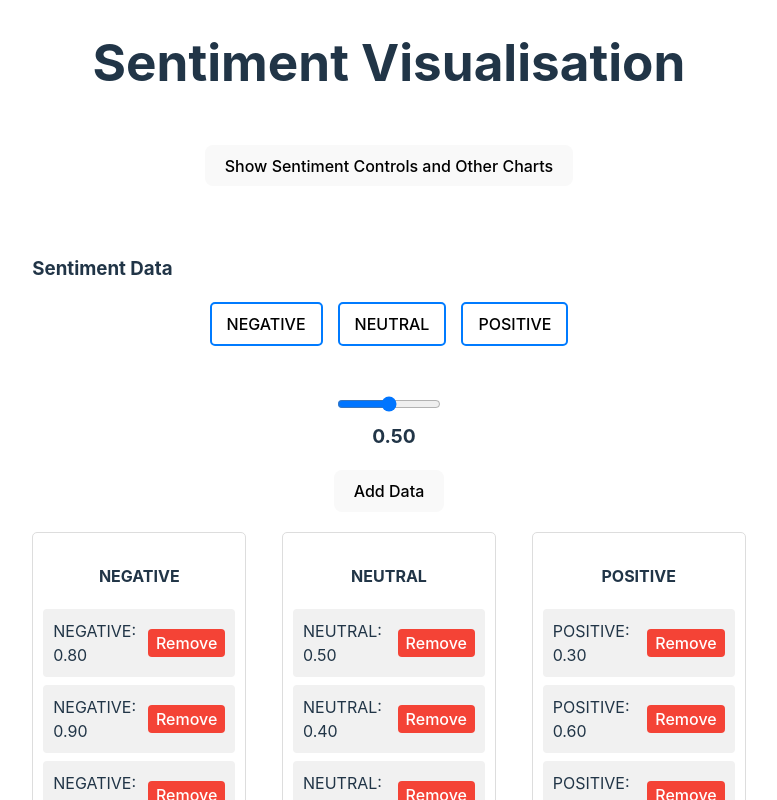
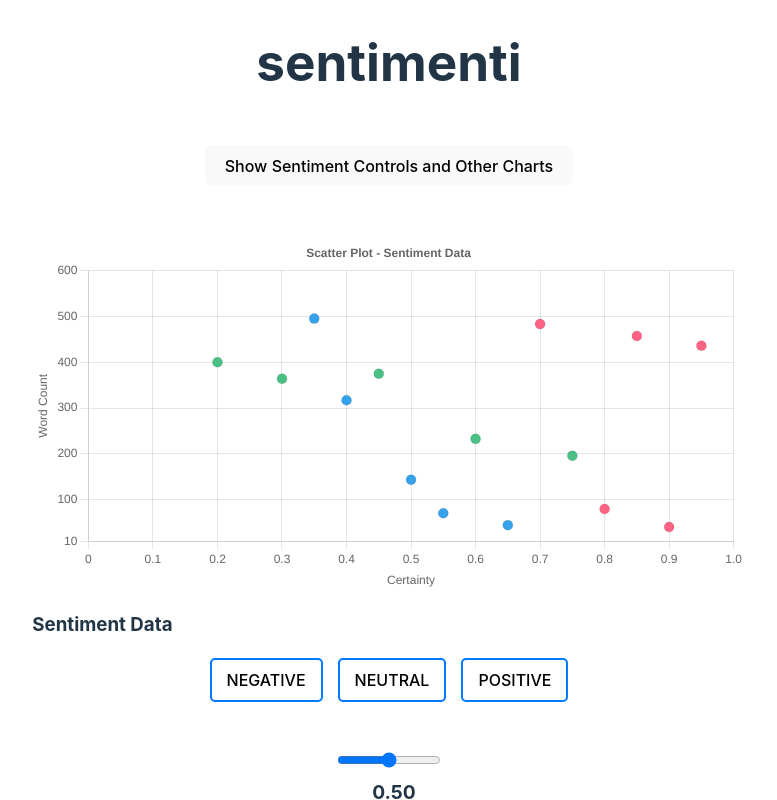
Before and after one commit to beatalinnea/prototype-chart-visualisation, a React (Vite) app: page / in a window 1280 px wide. Shown: the top 800 px of the page, without its empty margins (251-1028 px from the left). Built offline with nearby package versions, Linux system fonts and the light colour scheme.

Commit message:
Add scatterplot

```diff
--- a/src/App.jsx
+++ b/src/App.jsx
@@ -5,7 +5,7 @@ function App() {
 
   return (
     <div className="App">
-      <h1>Sentiment Visualisation</h1>
+      <h1>sentimenti</h1>
       <Container />
     </div>
   );
--- a/src/Charts/Container.jsx
+++ b/src/Charts/Container.jsx
@@ -6,6 +6,7 @@ import ScatterChart from "./SentimentScatterChart";
 import RadarChart from "./RadarChartComponent";
 import { StackedBarChart, GroupedBarChart, HistogramForCertaintyDistribution } from "./ArrayData";
 import SentimentBucket from "./SentimentBucket";
+import ScatterPlot from "./ScatterPlot";
 
 const Container = () => {
   const [sentiment, setSentiment] = useState(null);
@@ -56,6 +57,7 @@ const Container = () => {
         </>
       ) : (
         <div style={{ display: "flex", flexDirection: "column", justifyContent: "center", width: "100%", maxWidth: "800px", marginTop: "30px" }}>
+          <ScatterPlot sentimentData={sentimentData}></ScatterPlot>
           <SentimentBucket sentimentData={sentimentData} setSentimentData={setSentimentData} />
           <StackedBarChart sentimentData={sentimentData} />
           <hr style={{ border: "0.5px solid rgb(87, 87, 87)", width: "50vw" }} />
--- /dev/null
+++ b/src/Charts/ScatterPlot.jsx
@@ -0,0 +1,76 @@
+import { Scatter } from "react-chartjs-2";
+import { Chart as ChartJS, LinearScale, PointElement, Title, Tooltip, Legend } from "chart.js";
+
+ChartJS.register(LinearScale, PointElement, Title, Tooltip, Legend);
+
+const baseColors = {
+  NEGATIVE: "rgb(255, 99, 132)", // Red
+  NEUTRAL: "rgb(54, 162, 235)", // Blue
+  POSITIVE: "rgb(75, 192, 132)",  // Green
+};
+
+const ScatterPlot = ({ sentimentData }) => {
+  const dataPoints = sentimentData.map((item, index) => ({
+    x: item.score, // Certainty score on X-axis
+    y: Math.floor(Math.random() * (513 - 10 + 1)) + 10, // Random word count between 10 and 513
+    id: index + 1, // Unique ID based on index
+    label: item.label,
+    backgroundColor: baseColors[item.label],
+  }));
+
+  const data = {
+    datasets: [
+      {
+        label: "Sentiment Scatter Plot",
+        data: dataPoints.map(({ x, y, id, label }) => ({ x, y, id, label })),
+        pointBackgroundColor: dataPoints.map(({ backgroundColor }) => backgroundColor),
+        pointRadius: 5,
+      },
+    ],
+  };
+
+  const options = {
+    responsive: true,
+    plugins: {
+      title: {
+        display: true,
+        text: "Scatter Plot - Sentiment Data",
+      },
+      tooltip: {
+        callbacks: {
+          label: (context) => {
+            const { x, y, id, label } = context.raw;
+            return `ID: ${id} | Certainty: ${x.toFixed(2)} | Word Count: ${y} | Label: ${label}`;
+          },
+        },
+      },
+      legend: {
+        display: false,
+      },
+    },
+    scales: {
+      x: {
+        type: "linear",
+        position: "bottom",
+        min: 0,
+        max: 1,
+        title: {
+          display: true,
+          text: "Certainty",
+        },
+      },
+      y: {
+        min: 10,
+        max: 600,
+        title: {
+          display: true,
+          text: "Word Count",
+        },
+      },
+    },
+  };
+
+  return <Scatter data={data} options={options} />;
+};
+
+export default ScatterPlot;
```
